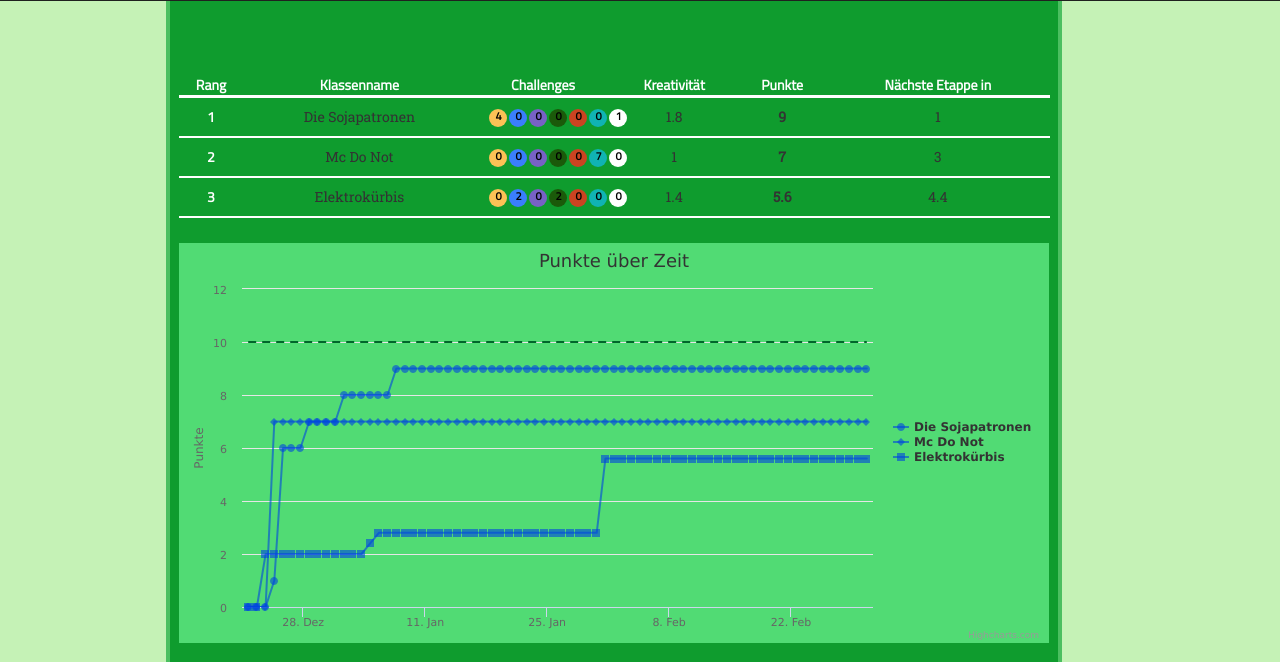
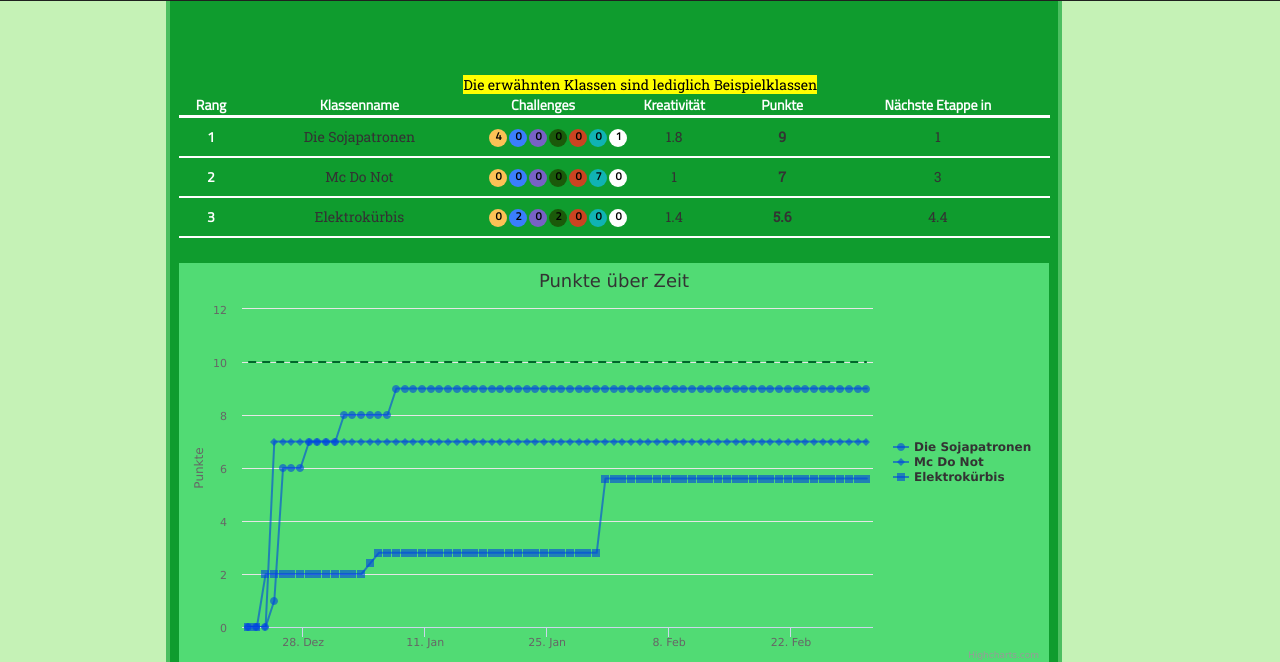
Before and after one commit to MackieLoeffel/weltfairsteher, a PHP site: page /weltfairsteher/table.php in a window 1280 px wide. Shown: the part 45-707 px from the top of the page. Run offline with PHP 8.4, Linux system fonts and the light colour scheme; data comes from the database, SQL or seed files in the repository; some web fonts are replaced.

Commit message:
hinweis tabelle

```diff
--- a/table.php
+++ b/table.php
@@ -7,7 +7,8 @@ include "include/chart.php";
 <br>
 <br>
 
-
+<span style="width: auto; height: auto; margin-left: 33%; margin-right: auto; margin-bottom: 30px; background-color: yellow; color: black;">
+  Die erwähnten Klassen sind lediglich Beispielklassen</span>
 
 
 <table class="abstaende" style="color= white; width: 98%;" cellspacing="0" cellpadding="20">
```
